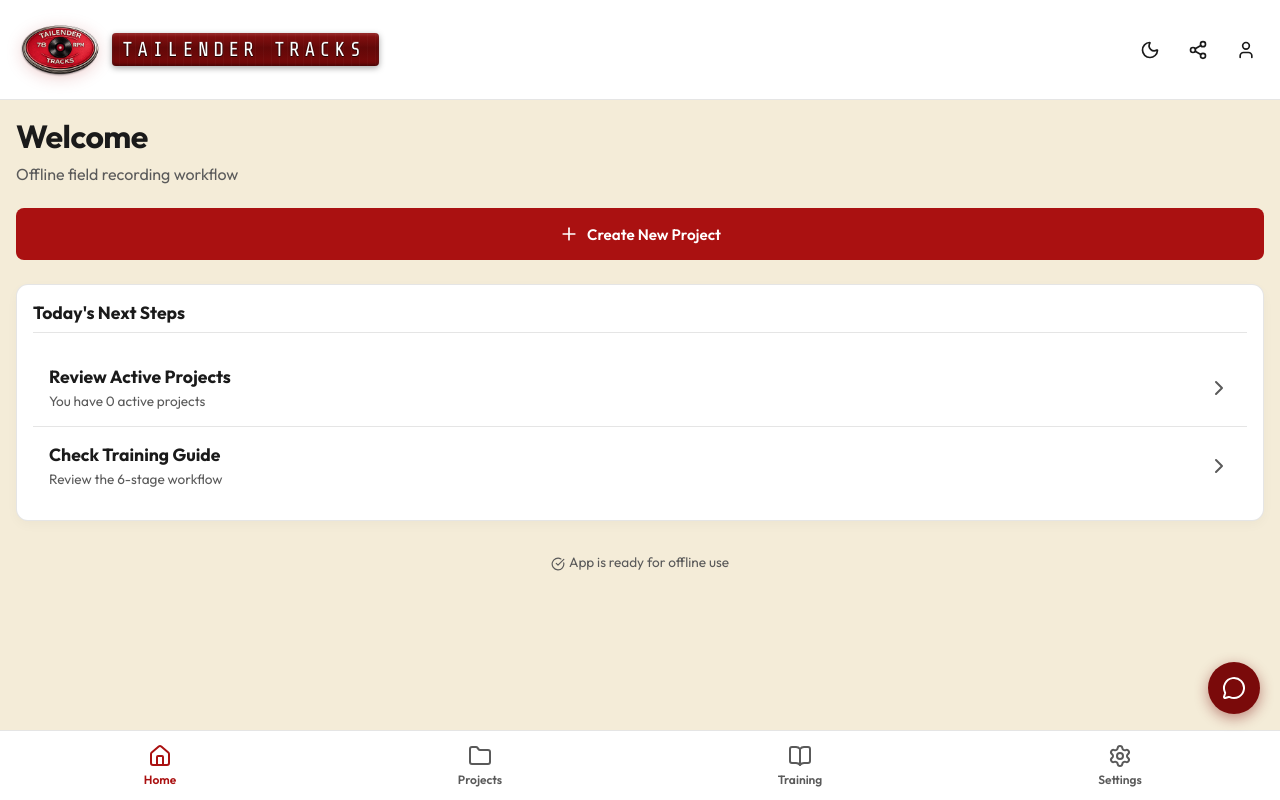
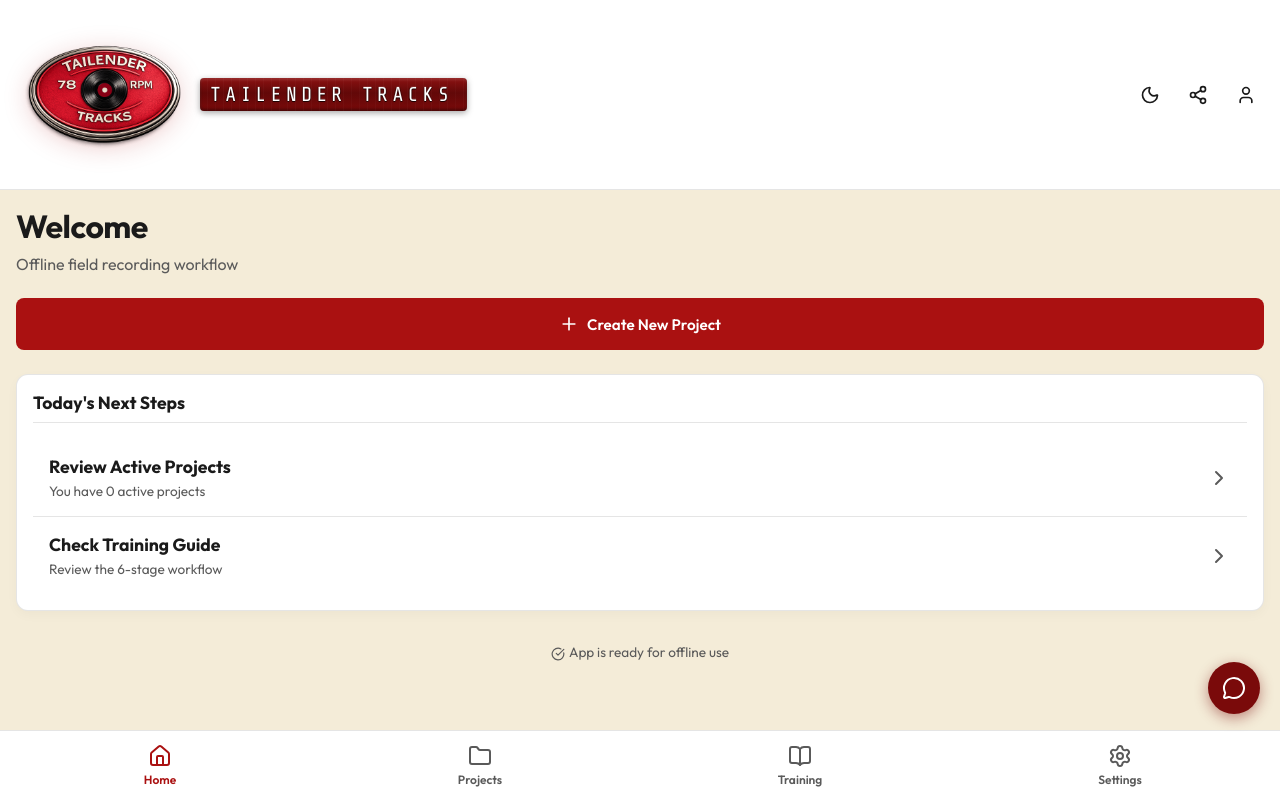
Before and after one commit to dnatisdale/Tailender-Tracks, a React (Vite) app: page / in a window 1280 px wide. Built offline with nearby package versions, Linux system fonts and the light colour scheme.

Commit message:
Update index.css

```diff
--- a/src/index.css
+++ b/src/index.css
@@ -7,7 +7,7 @@
   --text-secondary: #5a5a5a;
   --border-color: rgba(0, 0, 0, 0.1);
   --nav-height: 70px;
-  --header-height: 100px;
+  --header-height: 190px;
 }
 
 body.dark-theme {
@@ -64,8 +64,8 @@
 }
 
 .header-title img {
-  height: 88px;
-  filter: drop-shadow(0 3px 8px var(--accent-glow));
+  height: 176px;
+  filter: drop-shadow(0 4px 12px var(--accent-glow));
 }
 
 /* DYMO embossed label style for title */
```
